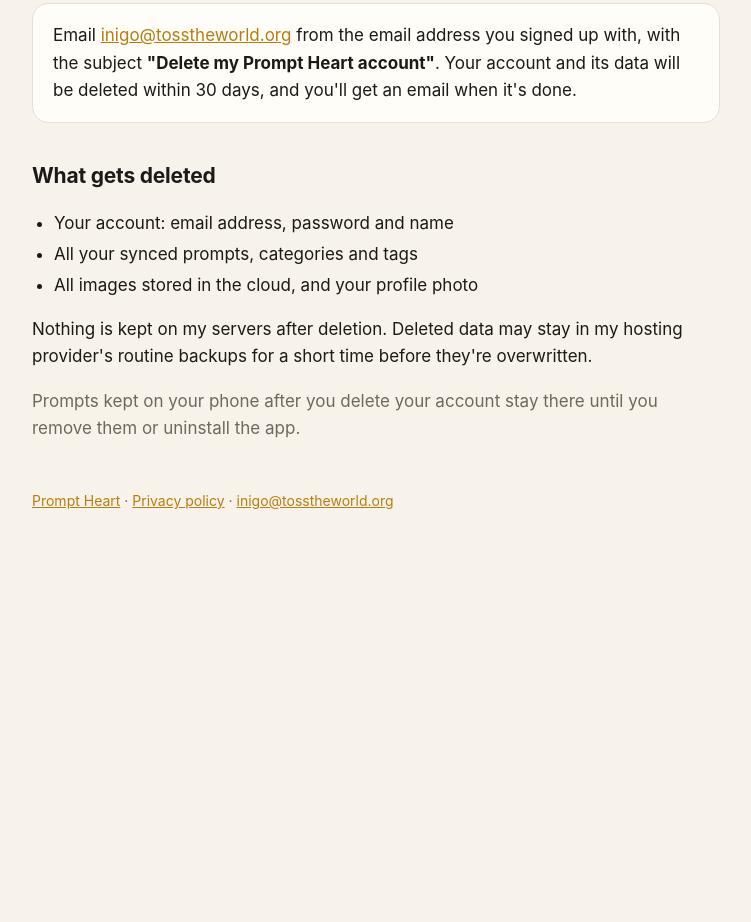
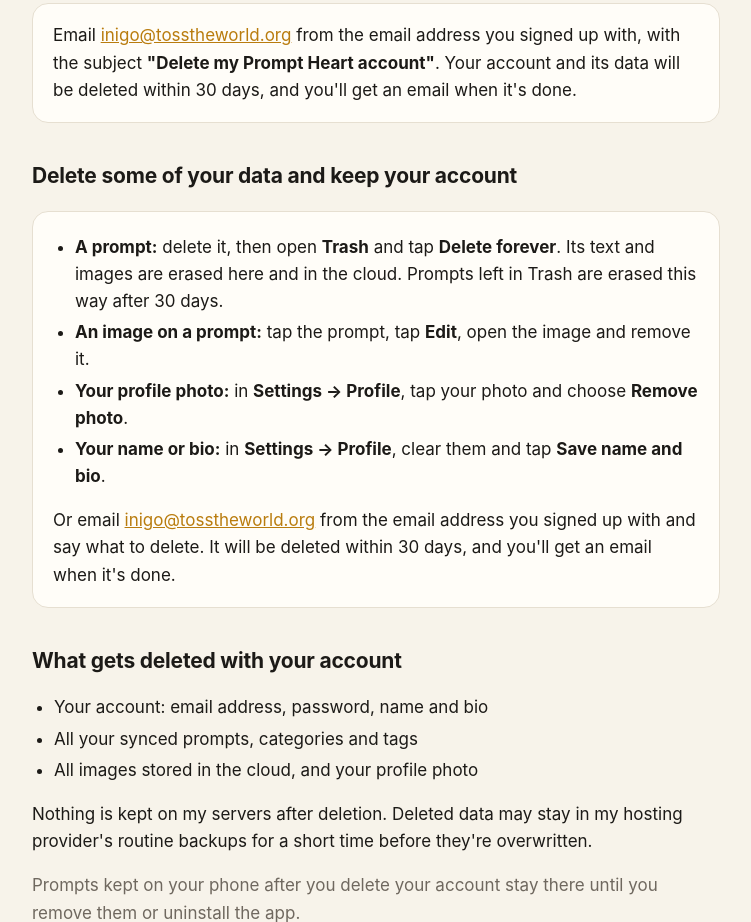
Before and after one commit to inigo-code/prompt-heart-site, a plain HTML site: page delete-account.html in a window 1280 px wide. Shown: the part 582-1504 px from the top of the page, without its empty margins (264-1015 px from the left). Before the commit the page ends 1158 px from the top, so only its background shows below. Drawn offline with Linux system fonts and the light colour scheme.

Commit message:
Delete page: how to delete some data and keep the account; the bio

```diff
--- a/delete-account.html
+++ b/delete-account.html
@@ -29,9 +29,20 @@
     <p>Email <a href="mailto:inigo@tosstheworld.org?subject=Delete%20my%20Prompt%20Heart%20account">inigo@tosstheworld.org</a> from the email address you signed up with, with the subject <strong>"Delete my Prompt Heart account"</strong>. Your account and its data will be deleted within 30 days, and you'll get an email when it's done.</p>
   </div>
 
-  <h2>What gets deleted</h2>
+  <h2 id="some-data">Delete some of your data and keep your account</h2>
+  <div class="card">
+    <ul>
+      <li><strong>A prompt:</strong> delete it, then open <strong>Trash</strong> and tap <strong>Delete forever</strong>. Its text and images are erased here and in the cloud. Prompts left in Trash are erased this way after 30 days.</li>
+      <li><strong>An image on a prompt:</strong> tap the prompt, tap <strong>Edit</strong>, open the image and remove it.</li>
+      <li><strong>Your profile photo:</strong> in <strong>Settings → Profile</strong>, tap your photo and choose <strong>Remove photo</strong>.</li>
+      <li><strong>Your name or bio:</strong> in <strong>Settings → Profile</strong>, clear them and tap <strong>Save name and bio</strong>.</li>
+    </ul>
+    <p>Or email <a href="mailto:inigo@tosstheworld.org?subject=Delete%20some%20of%20my%20Prompt%20Heart%20data">inigo@tosstheworld.org</a> from the email address you signed up with and say what to delete. It will be deleted within 30 days, and you'll get an email when it's done.</p>
+  </div>
+
+  <h2>What gets deleted with your account</h2>
   <ul>
-    <li>Your account: email address, password and name</li>
+    <li>Your account: email address, password, name and bio</li>
     <li>All your synced prompts, categories and tags</li>
     <li>All images stored in the cloud, and your profile photo</li>
   </ul>
```
